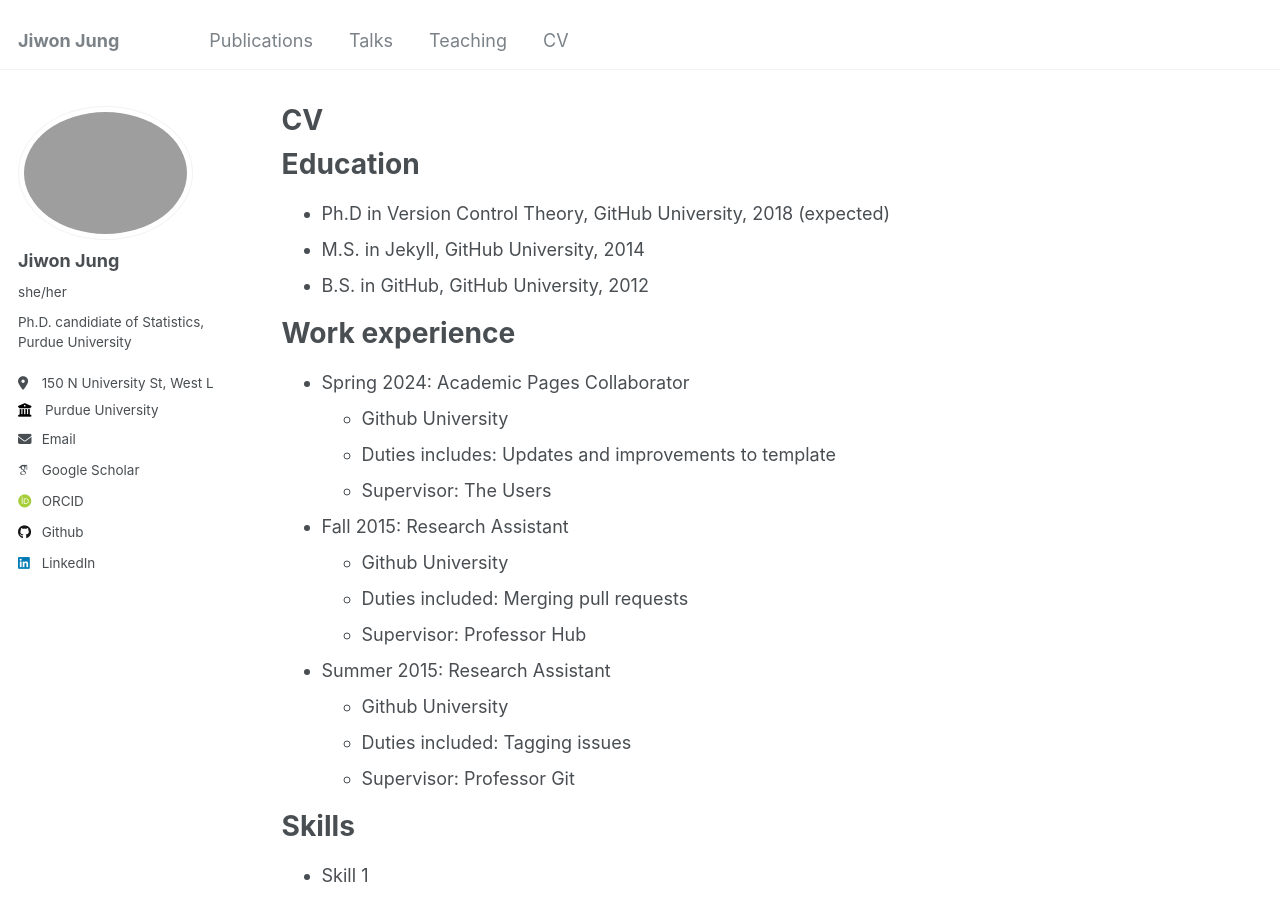
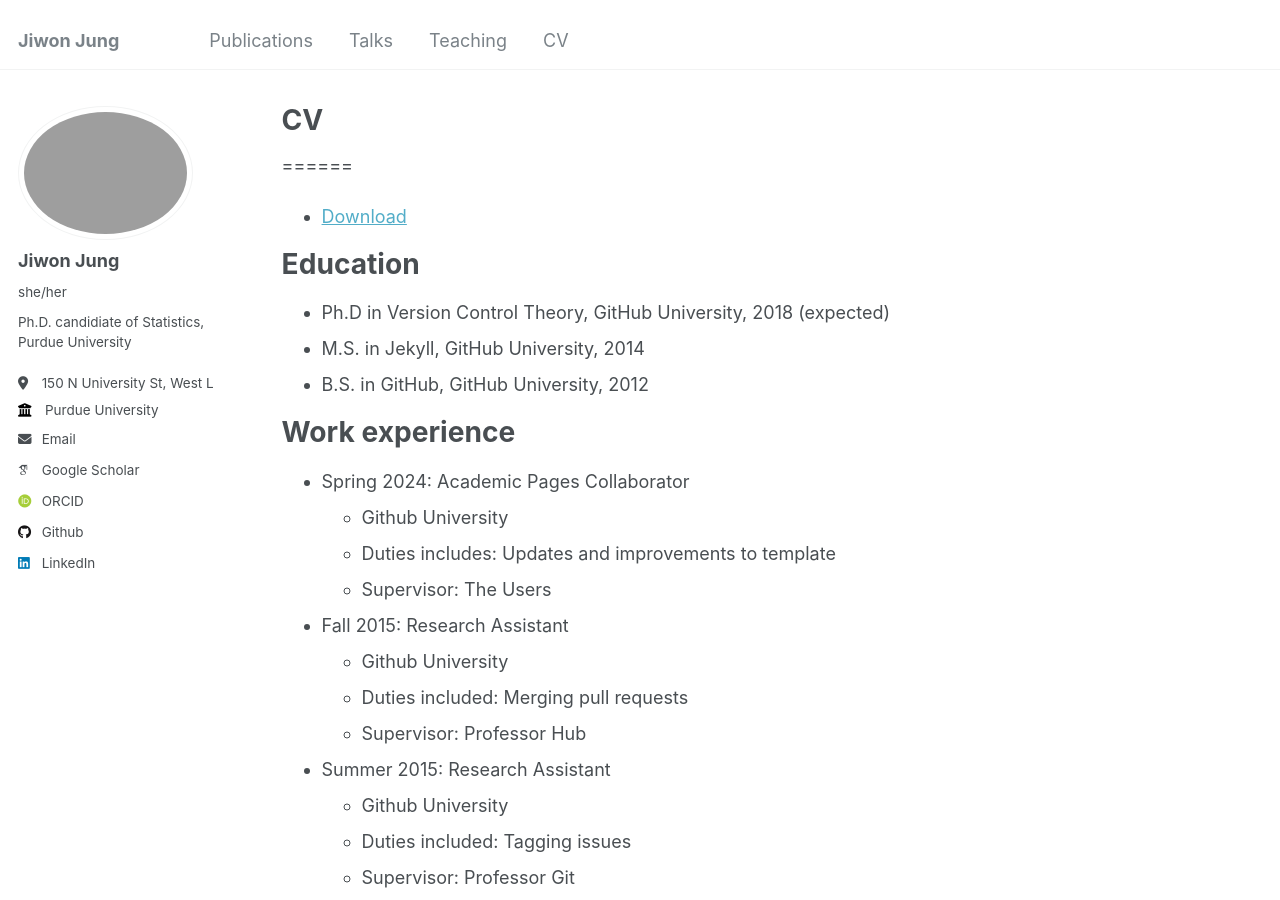
Before and after one commit to jiwon-jung/jiwon-jung.github.io, a Jekyll site: the page built from _pages/cv.md, in a window 1280 px wide and 900 px high. Built offline with Jekyll 4.4.1, drawn with Linux system fonts in a browser that asks for light colours; some web fonts are replaced.

Commit message:
Update cv.md

```diff
--- a/_pages/cv.md
+++ b/_pages/cv.md
@@ -8,6 +8,9 @@
 ---
 
 {% include base_path %}
+
+======
+* <a href="files/CV.pdf">Download</a>
 
 Education
 ======
```
